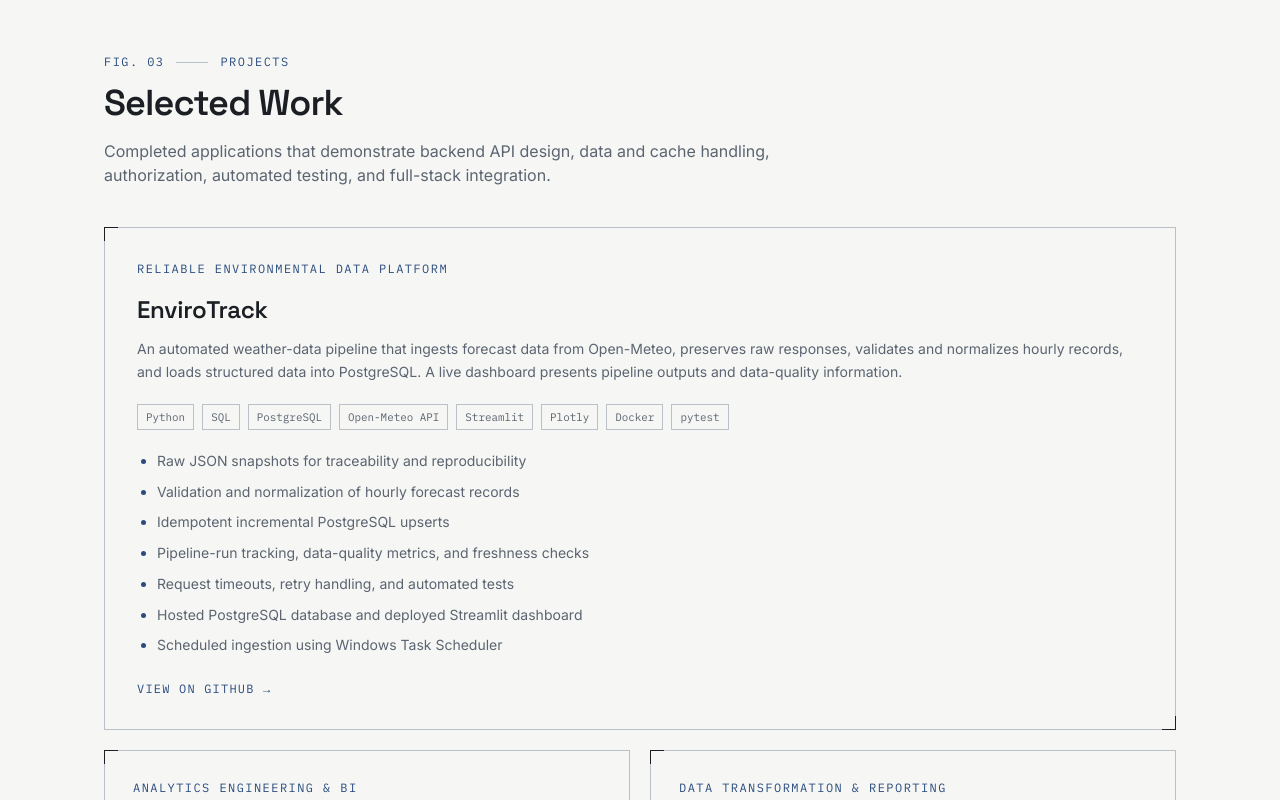
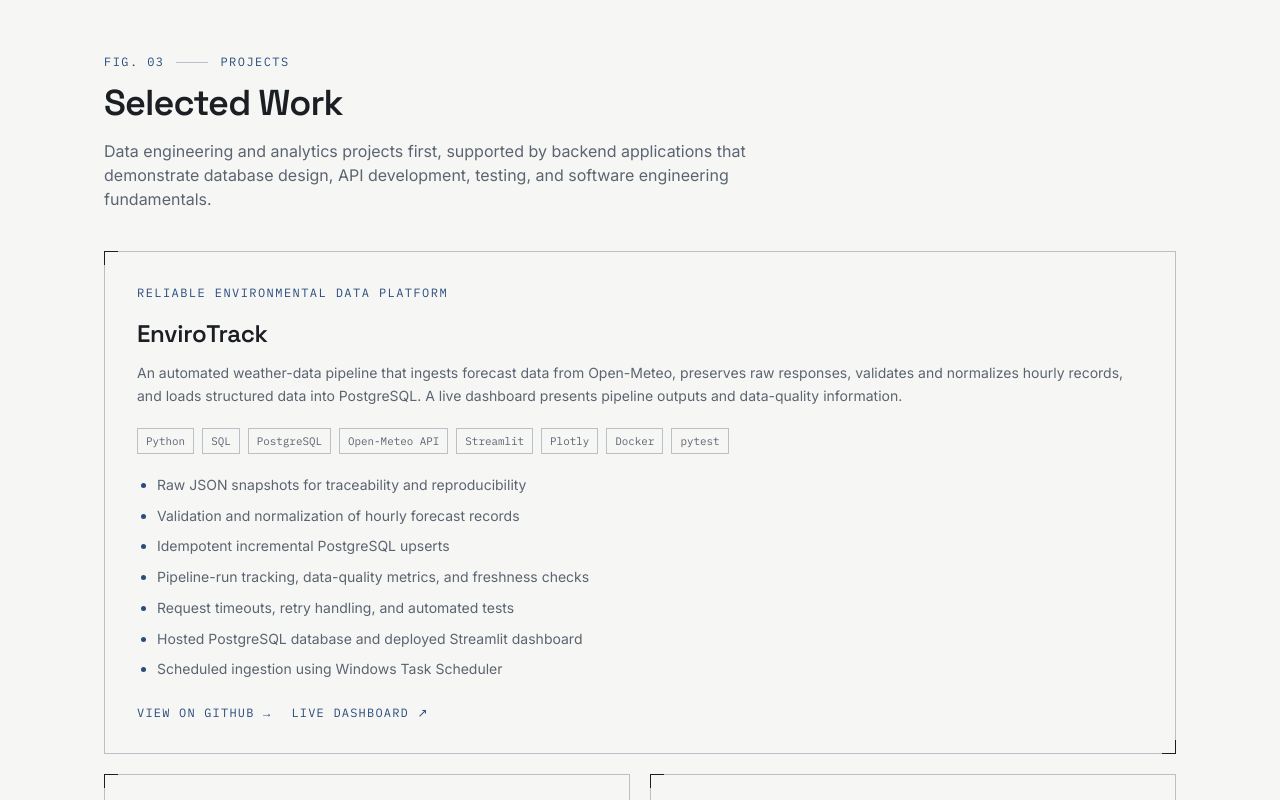
Before and after one commit to Mugheerik/mugheer-site, a React (Vite) app: page / in a window 1280 px wide. Shown: the part 2260-3060 px from the top of the page. Built offline with nearby package versions, Linux system fonts and the light colour scheme.

Commit message:
Align portfolio with Data Engineering direction

```diff
--- a/src/sections/Work.tsx
+++ b/src/sections/Work.tsx
@@ -43,16 +43,28 @@ function ProjectCard({
         </p>
       )}
 
+      <div className="mt-6 flex flex-wrap gap-x-5 gap-y-2 font-mono text-xs uppercase tracking-[0.1em]">
         {project.github && (
           <a
             href={project.github}
             target="_blank"
             rel="noreferrer"
-          className="mt-6 inline-block w-fit font-mono text-xs uppercase tracking-[0.1em] text-blueprint hover:underline"
+            className="w-fit text-blueprint hover:underline"
           >
             View on GitHub →
           </a>
         )}
+        {project.demo && (
+          <a
+            href={project.demo}
+            target="_blank"
+            rel="noreferrer"
+            className="w-fit text-blueprint hover:underline"
+          >
+            Live Dashboard ↗
+          </a>
+        )}
+      </div>
     </article>
   );
 }
@@ -67,7 +79,7 @@ export default function Work() {
         figure="03"
         title="Selected Work"
         eyebrow="Projects"
-        description="Completed applications that demonstrate backend API design, data and cache handling, authorization, automated testing, and full-stack integration."
+        description="Data engineering and analytics projects first, supported by backend applications that demonstrate database design, API development, testing, and software engineering fundamentals."
       />
 
       <div className="mt-10 grid gap-5 lg:grid-cols-2">
@@ -80,7 +92,7 @@ export default function Work() {
 
       <div className="mt-16">
         <div className="flex items-center gap-4">
-          <p className="drawing-label">More Projects</p>
+          <p className="drawing-label">Backend &amp; Other Projects</p>
           <div className="h-px flex-1 bg-line" />
         </div>
 
```
Lines whose indentation alone changed are shown as unchanged.
